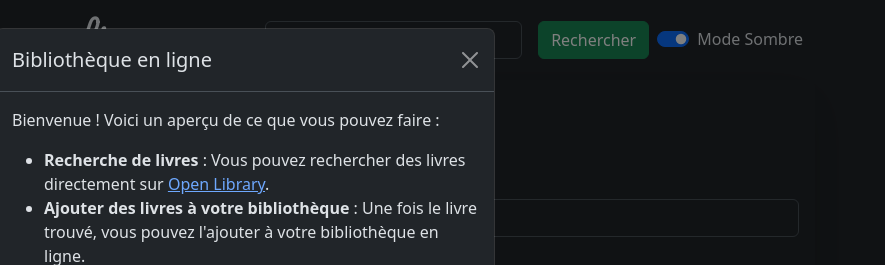
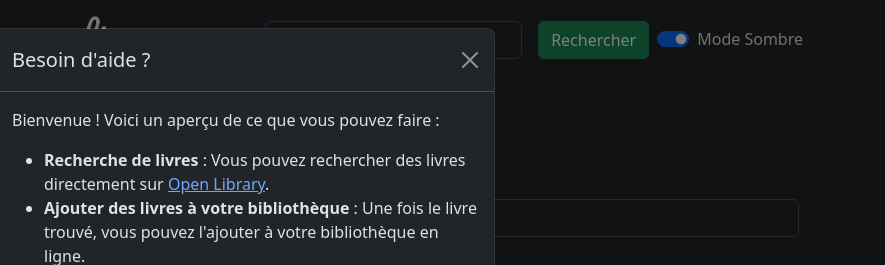
Before and after one commit to LennonOliver/projet_web_OlivierHollebeke, a website: page index.html in a window 1280 px wide. Shown: the top 265 px of the page, 395-1280 px from the left. Drawn offline with Linux system fonts and the light colour scheme.

Commit message:
modal changes

```diff
--- a/index.html
+++ b/index.html
@@ -18,7 +18,7 @@
     <div class="modal-dialog">
       <div class="modal-content">
         <div class="modal-header">
-          <h5 class="modal-title" id="exampleModalLabel">Bibliothèque en ligne</h5>
+          <h5 class="modal-title" id="exampleModalLabel">Besoin d'aide ?</h5>
           <button type="button" class="btn-close" data-bs-dismiss="modal" aria-label="Close"></button>
         </div>
         <div class="modal-body">
```
